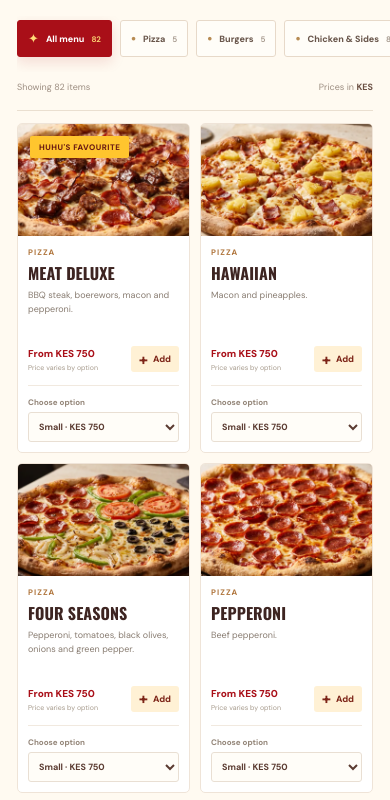
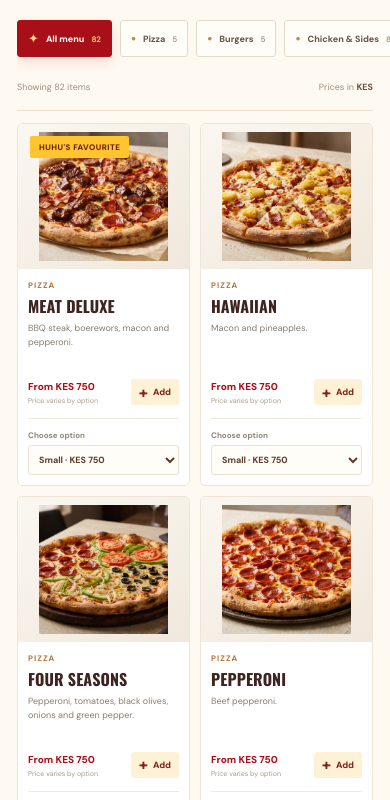
Before and after one commit to robinmigwi/huhus, a website built with Vite: page index.html in a window 390 px wide. Shown: the part 1160-1960 px from the top of the page. Built offline with nearby package versions, Linux system fonts and the light colour scheme; files whose address does not match are found by name.

Commit message:
Show full menu photography in premium contained image frames

```diff
--- a/src/styles.css
+++ b/src/styles.css
@@ -94,8 +94,8 @@ a { color: inherit; text-decoration: none; }
 .product-grid { display: grid; grid-template-columns: repeat(3, minmax(0, 1fr)); gap: 18px; padding-top: 19px; }
 .product-card { background: #fff; border: 1px solid #efe4d8; border-radius: 5px; overflow: hidden; transition: transform .2s, box-shadow .2s, border-color .2s; display: flex; flex-direction: column; min-width: 0; }
 .product-card:hover { transform: translateY(-3px); box-shadow: 0 14px 34px rgba(89,42,20,.09); border-color: #e0c6a7; }
-.product-image { position: relative; height: 150px; overflow: hidden; background: #f5e6d1; }
-.product-image img { width: 100%; height: 100%; display: block; object-fit: cover; object-position: center 43%; }
+.product-image { position: relative; height: 235px; overflow: hidden; background: linear-gradient(145deg, #faf7f1 0%, #f1e8dc 100%); }
+.product-image img { width: 100%; height: 100%; display: block; box-sizing: border-box; padding: 8px; object-fit: contain; object-position: center; }
 .product-badge { position: absolute; left: 12px; top: 12px; color: #6a1a13; background: var(--gold); padding: 6px 9px; border-radius: 2px; font-size: 8px; font-weight: 800; text-transform: uppercase; letter-spacing: .06em; }
 .product-info { padding: 15px 15px 14px; display: flex; flex-direction: column; flex: 1; }
 .product-category { font-size: 8px; text-transform: uppercase; color: #b27942; letter-spacing: .13em; font-weight: 800; }
@@ -159,14 +159,14 @@ a { color: inherit; text-decoration: none; }
   .menu-section { padding: 48px 17px 58px; }.section-heading { display: grid; align-items: start; gap: 18px; }.section-heading h2 { font-size: 41px; }.menu-search { width: 100%; }
   .category-bar { margin-right: -17px; padding-right: 17px; }.category-chip { padding: 9px 10px; font-size: 9px; }
   .product-grid { grid-template-columns: repeat(2, minmax(0, 1fr)); gap: 10px; padding-top: 12px; }
-  .product-image { height: 112px; }.product-info { padding: 11px 10px 10px; }.product-info h3 { font-size: 16px; }.product-info > p { font-size: 9px; min-height: 44px; }.product-card-bottom { align-items: flex-end; gap: 4px; }.product-price b { font-size: 10px; }.product-price small { font-size: 7px; }.add-button { padding: 7px 8px; font-size: 9px; }.variant-label { align-items: stretch; flex-direction: column; gap: 5px; }.variant-label select { width: 100%; }
+  .product-image { height: 145px; }.product-info { padding: 11px 10px 10px; }.product-info h3 { font-size: 16px; }.product-info > p { font-size: 9px; min-height: 44px; }.product-card-bottom { align-items: flex-end; gap: 4px; }.product-price b { font-size: 10px; }.product-price small { font-size: 7px; }.add-button { padding: 7px 8px; font-size: 9px; }.variant-label { align-items: stretch; flex-direction: column; gap: 5px; }.variant-label select { width: 100%; }
   .promo-band { grid-template-columns: 1fr; padding: 38px 22px 42px; gap: 26px; }.promo-copy h2 { font-size: 48px; }.promo-photos img { height: 145px; border-width: 4px; }.promo-band:after { font-size: 100px; bottom: -30px; }
   .visit-section { padding: 49px 22px; grid-template-columns: 1fr; gap: 24px; }.visit-section h2 { font-size: 46px; }.visit-details { padding: 17px; gap: 17px; }.visit-details b { font-size: 9px; }
   .site-footer { padding: 18px 17px; flex-wrap: wrap; }.site-footer p { width: 100%; order: 3; margin: 0; }.footer-demo { font-size: 7px; }
   .drawer-head { padding: 18px 18px 15px; }.cart-content { padding-left: 18px; padding-right: 18px; }.cart-foot { padding: 16px 18px 20px; }
 }
 @media (max-width: 370px) {
-  .product-grid { grid-template-columns: 1fr; }.product-image { height: 155px; }.product-info > p { min-height: 0; }.variant-label { flex-direction: row; align-items: center; }
+  .product-grid { grid-template-columns: 1fr; }.product-image { height: 190px; }.product-info > p { min-height: 0; }.variant-label { flex-direction: row; align-items: center; }
 }
 
 
```
